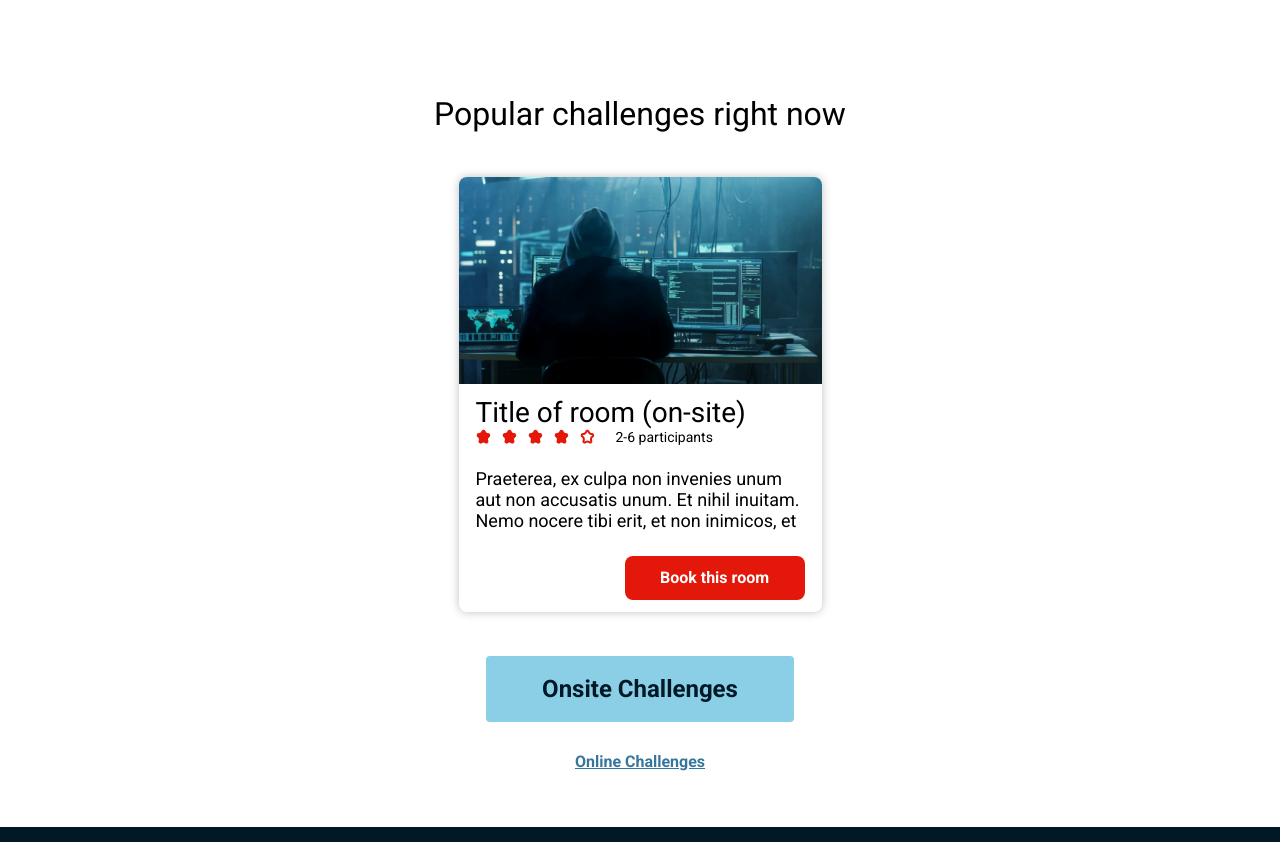
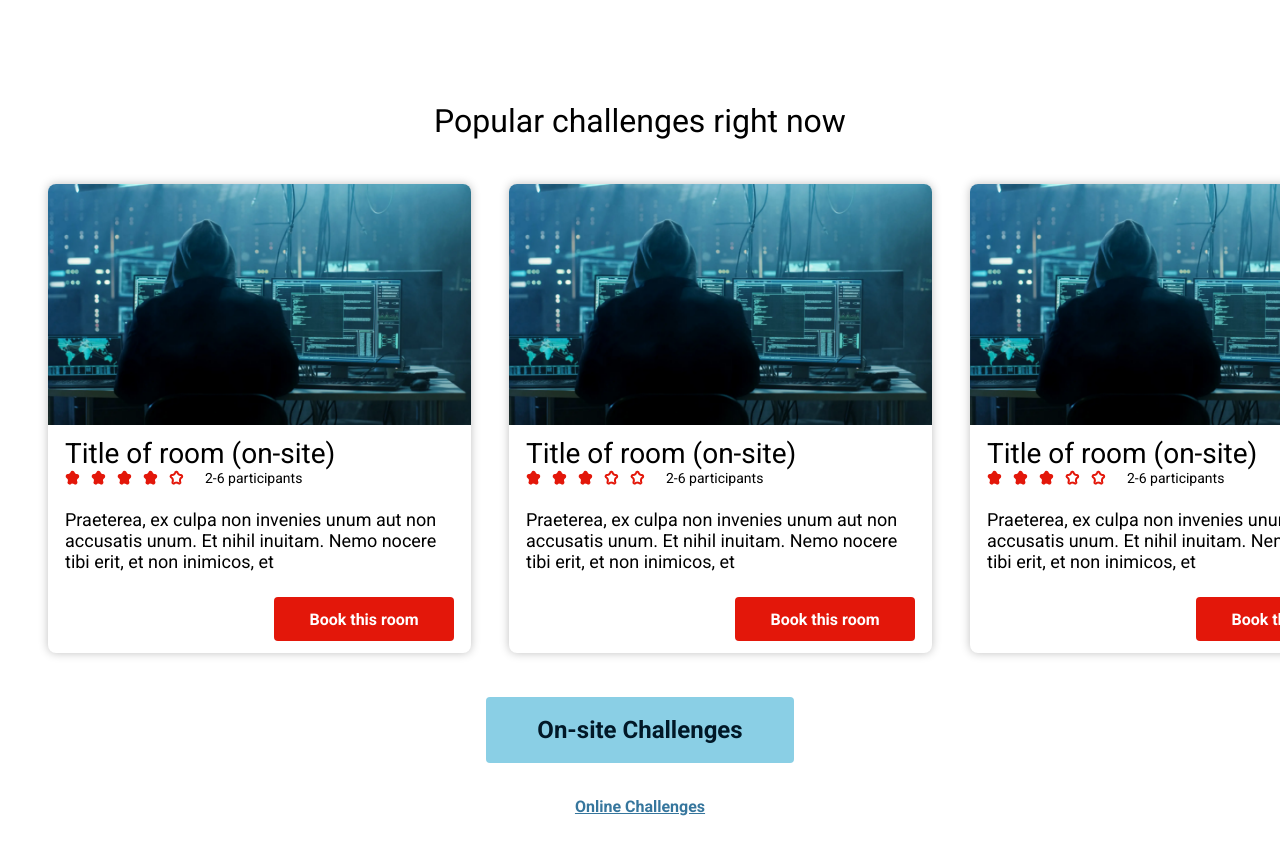
Before and after one commit to NelsonTheBrave/hacker-escape-rooms, a plain HTML site: page index.html in a window 1280 px wide. Shown: the part 1178-2020 px from the top of the page. Drawn offline with Linux system fonts and the light colour scheme; a web font is replaced by a local one.

Commit message:
More mobile css tweaks including horisontal scroll

```diff
--- a/index.html
+++ b/index.html
@@ -62,24 +62,24 @@
       </section>
 
       <!-- ▒▒▒▒▒▒▒▒▒▒▒▒▒▒▒ POPULAR CHALLENGES ▒▒▒▒▒▒▒▒▒▒▒▒▒▒▒ -->
-      <section class="popularChallenges">
+
         <h2 class="popularChallenges__title">
           Popular challenges right now
         </h2>
-
+        <section class="popularChallenges">
         <!-- ░░░░░░░░░░░░░░░ CHALLENGE 1 ░░░░░░░░░░░░░░░ -->
-        <div class="popularChallenges__challenge1">
+        <div class="popularChallenges__challenge">
           <img
-            class="popularChallenges__challenge1__img"
+            class="popularChallenges__challenge__img"
             src="img/image 2.png"
             alt=""
           />
-          <div class="popularChallenges__challenge1__lowerWrapper">
-          <h3 class="popularChallenges__challenge1__title">
+          <div class="popularChallenges__challenge__lowerWrapper">
+          <h3 class="popularChallenges__challenge__title">
             Title of room (on-site)
           </h3>
-          <small class="popularChallenges__challenge1__rating">
-            <span class="popularChallenges__challenge1__rating__stars">
+          <small class="popularChallenges__challenge__rating">
+            <span class="popularChallenges__challenge__rating__stars">
               <i class="star--filled"></i>
               <i class="star--filled"></i>
               <i class="star--filled"></i>
@@ -87,71 +87,89 @@
               <i class="star--empty"></i>
             </span>
             <span
-              class="popularChallenges__challenge1__rating__participants"
+              class="popularChallenges__challenge__rating__participants"
             >2-6 participants</span>
           </small>
-          <p class="popularChallenges__challenge1__text">
+          <p class="popularChallenges__challenge__text">
             Praeterea, ex culpa non invenies unum aut non accusatis unum. Et
             nihil inuitam. Nemo nocere tibi erit, et non inimicos, et
           </p>
-          <button class="popularChallenges__challenge1__button">
+          <button class="popularChallenges__challenge__button">
             Book this room
           </button>
         </div>
         </div>
         <!-- ░░░░░░░░░░░░░░░ CHALLENGE 2 ░░░░░░░░░░░░░░░ -->
-        <div class="popularChallenges__challenge2">
+        <div class="popularChallenges__challenge">
           <img
-            class="popularChallenges__challenge2__img"
-            src="https://placekitten.com/250/150"
+            class="popularChallenges__challenge__img"
+            src="img/image 2.png"
             alt=""
           />
-          <h3 class="popularChallenges__challenge2__title">
+          <div class="popularChallenges__challenge__lowerWrapper">
+          <h3 class="popularChallenges__challenge__title">
             Title of room (on-site)
           </h3>
-          <small class="popularChallenges__challenge2__rating">
-            <span class="popularChallenges__challenge2__rating__stars"></span>
+          <small class="popularChallenges__challenge__rating">
+            <span class="popularChallenges__challenge__rating__stars">
+              <i class="star--filled"></i>
+              <i class="star--filled"></i>
+              <i class="star--filled"></i>
+              <i class="star--empty"></i>
+              <i class="star--empty"></i>
+            </span>
             <span
-              class="popularChallenges__challenge2__rating__participants"
-            ></span>
+              class="popularChallenges__challenge__rating__participants"
+            >2-6 participants</span>
           </small>
-          <p class="popularChallenges__challenge2__text">
+          <p class="popularChallenges__challenge__text">
             Praeterea, ex culpa non invenies unum aut non accusatis unum. Et
             nihil inuitam. Nemo nocere tibi erit, et non inimicos, et
           </p>
-          <button class="popularChallenges__challenge2__button">
+          <button class="popularChallenges__challenge__button">
             Book this room
           </button>
         </div>
-        <!-- ░░░░░░░░░░░░░░░ CHALLENGE 3 ░░░░░░░░░░░░░░░ -->
-        <div class="popularChallenges__challenge3">
+        </div>
+              <!-- ░░░░░░░░░░░░░░░ CHALLENGE 2 ░░░░░░░░░░░░░░░ -->
+              <div class="popularChallenges__challenge">
                 <img
-            class="popularChallenges__challenge3__img"
-            src="https://placekitten.com/250/150"
+                  class="popularChallenges__challenge__img"
+                  src="img/image 2.png"
                   alt=""
                 />
-          <h3 class="popularChallenges__challenge3__title">
+                <div class="popularChallenges__challenge__lowerWrapper">
+                <h3 class="popularChallenges__challenge__title">
                   Title of room (on-site)
                 </h3>
-          <small class="popularChallenges__challenge3__rating">
-            <span class="popularChallenges__challenge3__rating__stars"></span>
+                <small class="popularChallenges__challenge__rating">
+                  <span class="popularChallenges__challenge__rating__stars">
+                    <i class="star--filled"></i>
+                    <i class="star--filled"></i>
+                    <i class="star--filled"></i>
+                    <i class="star--empty"></i>
+                    <i class="star--empty"></i>
+                  </span>
                   <span
-              class="popularChallenges__challenge3__rating__participants"
-            ></span>
+                    class="popularChallenges__challenge__rating__participants"
+                  >2-6 participants</span>
                 </small>
-          <p class="popularChallenges__challenge3__text">
+                <p class="popularChallenges__challenge__text">
                   Praeterea, ex culpa non invenies unum aut non accusatis unum. Et
                   nihil inuitam. Nemo nocere tibi erit, et non inimicos, et
                 </p>
-          <button class="popularChallenges__challenge3__button">
+                <button class="popularChallenges__challenge__button">
                   Book this room
                 </button>
               </div>
+              </div>
+
+
       </section>
 
       <!-- ▒▒▒▒▒▒▒▒▒▒▒▒▒▒▒ BUTTON BAR ▒▒▒▒▒▒▒▒▒▒▒▒▒▒▒ -->
 
-      <button class="onsiteBtn">Onsite Challenges</button>
+      <button class="onsiteBtn">On-site Challenges</button>
       <button class="onlineBtn">Online Challenges</button>
 
       <!-- ▒▒▒▒▒▒▒▒▒▒▒▒▒▒▒ OUR STORY ▒▒▒▒▒▒▒▒▒▒▒▒▒▒▒ -->
@@ -164,8 +182,8 @@
         <button class="ourStory__btn">Read the full story</button>
       </section>
 
+<section class="playWithFriendsAndOnline">
 
-<section class="playWithFriendsAndOnline">
       <!-- ▒▒▒▒▒▒▒▒▒▒▒▒▒▒▒ PLAY WITH FRIENDS ▒▒▒▒▒▒▒▒▒▒▒▒▒▒▒ -->
       <img
           src="img/nesa-by-makers-IgUR1iX0mqM-unsplash 1.png"
--- a/main.css
+++ b/main.css
@@ -19,8 +19,22 @@
 li {
   list-style: none;
 }
+
+/* Unnecessary? */
 img {
   display: block;
+  width: 100%;
+}
+
+button {
+  margin: 0 auto 0 auto;
+  display: block;
+  width: 308px;
+  height: 66px;
+  font-weight: 700;
+  font-size: 24px;
+  max-width: 80%;
+  border-radius: 4px;
 }
 
 body {
@@ -38,7 +52,6 @@ header {
 }
 
 .logo {
-  display: block;
   height: 82px;
   width: 128px;
   font-family: "Monofett", monospace;
@@ -63,26 +76,18 @@ nav {
 
 /* ███████████████ MAIN ███████████████ */
 .topImage {
-  width: 100%;
   margin-bottom: 36px;
 }
 
 /* ▒▒▒▒▒▒▒▒▒▒▒▒▒▒▒ BUTTON BAR ▒▒▒▒▒▒▒▒▒▒▒▒▒▒▒ */
 .onsiteBtn {
-  margin: 0 auto 0 auto;
-  display: block;
-  width: 308px;
-  max-width: 80%;
-  height: 66px;
-  font-weight: 700;
-  font-size: 24px;
   color: var(--purple);
   background: var(--blue);
-  border-radius: 4px;
+  margin-top: 25px;
 }
 
 .onlineBtn {
-  margin: 30px auto 0 auto;
+  margin: 10px auto 0 auto;
   display: block;
   font-size: 16px;
   font-weight: 700;
@@ -96,7 +101,7 @@ nav {
 /* ░░░░░░░░░░░░░░░ QUOTE 1 ░░░░░░░░░░░░░░░ */
 .quote1 {
   display: flex;
-  margin-top: 70px;
+  margin-top: 50px;
 }
 
 .quote1__head {
@@ -124,52 +129,57 @@ nav {
 }
 
 /* ▒▒▒▒▒▒▒▒▒▒▒▒▒▒▒ POPULAR CHALLENGES ▒▒▒▒▒▒▒▒▒▒▒▒▒▒▒ */
-.popularChallenges {
+.popularChallenges__title {
   margin-top: 105px;
-  margin-bottom: 44px;
-}
-
-.popularChallenges__title {
   font-size: 32px;
   text-align: center;
 }
 
-/* ░░░░░░░░░░░░░░░ CHALLENGE 1 ░░░░░░░░░░░░░░░ */
+.popularChallenges {
+  padding-bottom: 19px;
+  padding-left: 48px;
+  padding-right: 8px;
+  display: flex;
+  overflow-x: scroll;
+  scroll-snap-type: x mandatory;
+}
 
-.popularChallenges__challenge1 {
-  width: 80%;
-  max-width: 363px;
-  margin: 44px auto 0 auto;
+.popularChallenges__challenge {
+  width: 85%;
+  max-width: 423px;
+  flex: none;
+  margin: 44px 38px 0 0px;
   border: 0px solid white;
   border-radius: 8px;
   box-shadow: 0 0 10px 0 rgba(0, 0, 0, 0.25);
+  scroll-snap-align: center;
 }
 
-.popularChallenges__challenge1__img {
+.popularChallenges__challenge__img {
   width: 100%;
   border-radius: 8px 8px 0 0;
 }
 
-.popularChallenges__challenge1__lowerWrapper {
+.popularChallenges__challenge__lowerWrapper {
   margin: 0px auto;
   padding-left: 17px;
   padding-bottom: 12px;
 }
 
-.popularChallenges__challenge1__title {
+.popularChallenges__challenge__title {
   margin-top: 12px;
   font-size: 28px;
 }
 
-.popularChallenges__challenge1__rating {
+.popularChallenges__challenge__rating {
   display: flex;
 }
 
-.popularChallenges__challenge1__rating__stars {
+.popularChallenges__challenge__rating__stars {
   display: flex;
 }
 
-.popularChallenges__challenge1__rating__stars i {
+.popularChallenges__challenge__rating__stars i {
   display: block;
   width: 23px;
   margin-right: 3px;
@@ -182,39 +192,27 @@ nav {
   background: url(img/emptyStar.png);
 }
 
-.popularChallenges__challenge1__rating__participants {
+.popularChallenges__challenge__rating__participants {
   display: inline;
   font-size: 14px;
   margin-left: 10px;
 }
 
-.popularChallenges__challenge1__text {
+.popularChallenges__challenge__text {
   margin-top: 23px;
   margin-right: 10px;
   font-size: 18px;
 }
 
-.popularChallenges__challenge1__button {
+.popularChallenges__challenge__button {
   margin-top: 25px;
   margin-right: 17px;
-  margin-left: auto;
   width: 180px;
   height: 44px;
   background-color: var(--red);
-  border-radius: 8px;
+  /* border-radius: 8px; HUUUUUUH!? */
   color: white;
-  font-weight: 700;
-  display: block;
-}
-
-/* ░░░░░░░░░░░░░░░ CHALLENGE 2 ░░░░░░░░░░░░░░░ */
-.popularChallenges__challenge2 {
-  display: none;
-}
-
-/* ░░░░░░░░░░░░░░░ CHALLENGE 3 ░░░░░░░░░░░░░░░ */
-.popularChallenges__challenge3 {
-  display: none;
+  font-size: 16px;
 }
 
 /* ▒▒▒▒▒▒▒▒▒▒▒▒▒▒▒ BUTTON BAR ▒▒▒▒▒▒▒▒▒▒▒▒▒▒▒ */
@@ -235,24 +233,13 @@ nav {
 }
 
 .ourStory__btn {
-  display: block;
-  margin: 60px auto 0 auto;
-  width: 306px;
-  height: 66px;
-  max-width: 80%;
-  font-weight: 700;
-  font-size: 24px;
+  margin-top: 60px;
   background-color: var(--purple);
   color: var(--blue);
   border: 2px solid var(--blue);
-  border-radius: 4px;
 }
 
 /* ▒▒▒▒▒▒▒▒▒▒▒▒▒▒▒ PLAY WITH FRIENDS AND ONLINE ▒▒▒▒▒▒▒▒▒▒▒▒▒▒▒ */
-.playWithFriendsAndOnline img {
-  width: 100%;
-}
-
 .playWithFriendsAndOnline section {
   padding: 0 20px 64px 20px;
 }
@@ -266,12 +253,13 @@ nav {
   margin-top: 40px;
   font-size: 24px;
 }
-.playWithFriendsAndOnline button.onsiteBtn {
+.playWithFriendsAndOnline button {
   background-color: var(--red);
   margin-top: 50px;
   margin-left: 0;
   color: white;
 }
+
 
 /* ███████████████ FOOTER ███████████████ */
 
@@ -291,7 +279,9 @@ font-weight: 700;
   margin-top: 7px;
 }
 
-.links {}
+.links {
+}
+
 .links__title {
   margin-top: 40px;
   font-size: 18px;
@@ -309,5 +299,4 @@ font-weight: 700;
 }
 .followUs__list {
   margin-top: 7px;
-
 }
```
Lines whose indentation alone changed are shown as unchanged.
